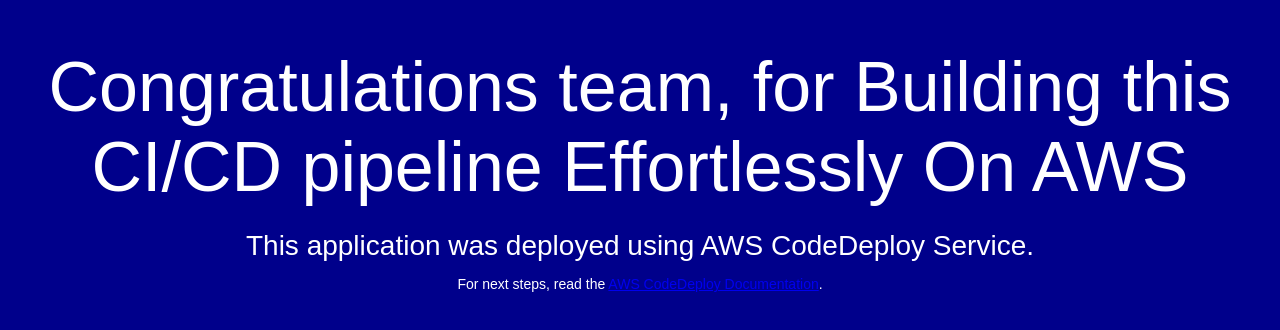
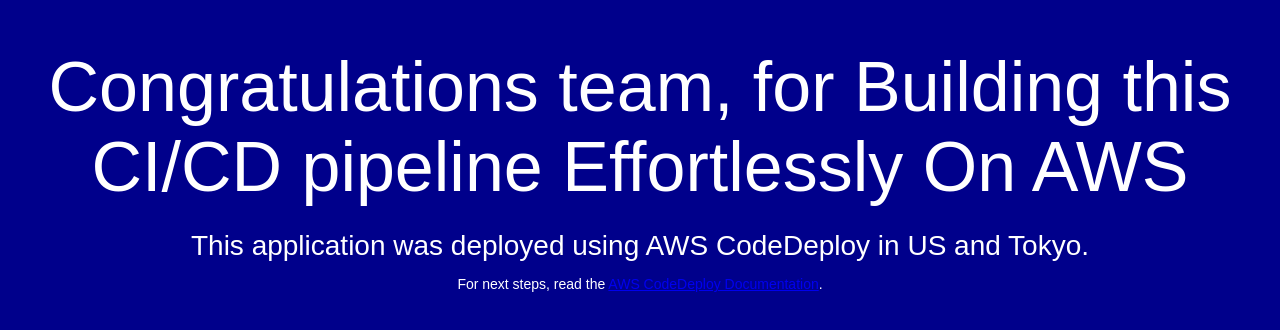
Before and after one commit to nkamlesh/effortlessCICD, a plain HTML site: page index.html in a window 1280 px wide. Drawn offline with Linux system fonts and the light colour scheme.

Commit message:
made multiregion

```diff
--- a/index.html
+++ b/index.html
@@ -29,7 +29,7 @@
 <body>
   <div align="center">
     <h1>Congratulations team, for Building this CI/CD pipeline Effortlessly On AWS</h1>
-    <h2>This application was deployed using AWS CodeDeploy Service.</h2>
+    <h2>This application was deployed using AWS CodeDeploy in US and Tokyo.</h2>
     <p>For next steps, read the <a href="http://aws.amazon.com/documentation/codedeploy">AWS CodeDeploy
         Documentation</a>.</p>
   </div>
```
